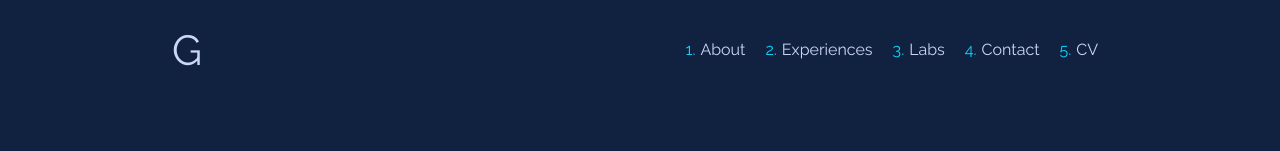
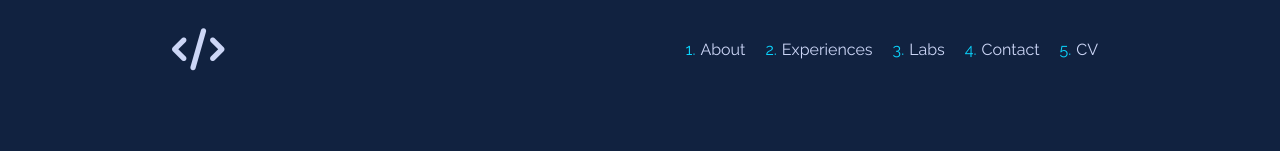
Before and after one commit to GabinRimbault/portfolio, a React (Create React App) app: page / in a window 1280 px wide. Shown: the top 151 px of the page. Built offline with nearby package versions, Linux system fonts and the light colour scheme.

Commit message:
changement logo

```diff
--- a/src/components/Header/Logo/Logo.js
+++ b/src/components/Header/Logo/Logo.js
@@ -3,7 +3,7 @@ import {Link} from "react-router-dom";
 export default function Logo() {
   return (
     <div className="logo">
-      <Link to="/">G</Link>
+      <Link to="/"><i className="fa-solid fa-code"></i></Link>
     </div>
   )
 }
```
